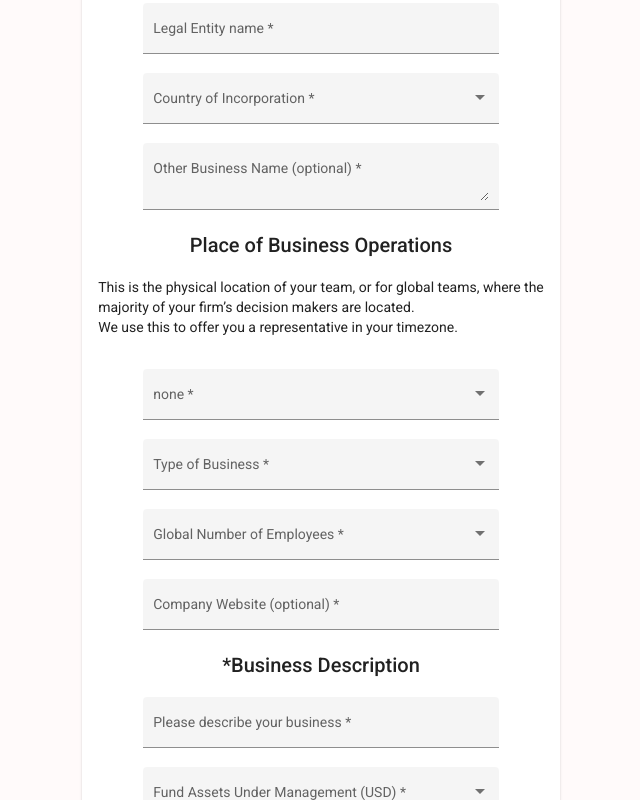
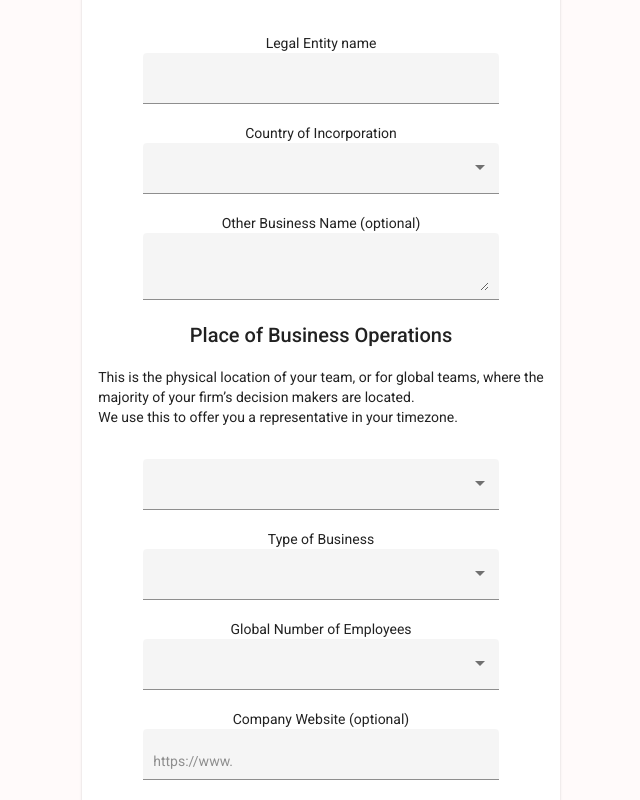
Before and after one commit to juanpdoss/ChallengeMaquetado, an Angular app in the folder challenge/: page / in a window 1280 px wide. Shown: the part 240-1040 px from the top of the page, without its empty margins (319-959 px from the left). Built offline with nearby package versions, Linux system fonts and the light colour scheme.

Commit message:
agrego mensajes de error para el usuario (completar campos faltantes)

```diff
--- a/challenge/src/app/pages/sign-up/sign-up.component.css
+++ b/challenge/src/app/pages/sign-up/sign-up.component.css
@@ -19,3 +19,7 @@ mat-form-field {
 hr {
   width: 100%;
 }
+
+div {
+  color: red;
+}
--- a/challenge/src/app/pages/sign-up/sign-up.component.html
+++ b/challenge/src/app/pages/sign-up/sign-up.component.html
@@ -5,16 +5,18 @@
   <br />
   <br />
 
+  <mat-label>Legal Entity name</mat-label>
   <mat-form-field appearance="fill">
-    <mat-label>Legal Entity name</mat-label>
-    <input matInput required />
+    <input matInput required [(ngModel)]="legalEntityName" #name="ngModel" />
+    <div *ngIf="name.errors?.required && (name.dirty || name.touched)">
+      Complete this field.
+    </div>
   </mat-form-field>
 
+  <mat-label>Country of Incorporation</mat-label>
   <mat-form-field appearance="fill">
-    <mat-label>Country of Incorporation</mat-label>
-    <mat-select required>
-      <mat-option value="one">First option</mat-option>
-      <mat-option value="two">Second option</mat-option>
+    <mat-select required [(ngModel)]="countryOfIncorporation" #name="ngModel">
+      <mat-option value="none">none</mat-option>
       <mat-option value="Afganistan">Afghanistan</mat-option>
       <mat-option value="Albania">Albania</mat-option>
       <mat-option value="Algeria">Algeria</mat-option>
@@ -275,11 +277,14 @@
       <mat-option value="Zambia">Zambia</mat-option>
       <mat-option value="Zimbabwe">Zimbabwe</mat-option>
     </mat-select>
+    <div *ngIf="name.errors?.required && (name.dirty || name.touched)">
+      Complete this field.
+    </div>
   </mat-form-field>
 
+  <mat-label>Other Business Name (optional)</mat-label>
   <mat-form-field appearance="fill">
-    <mat-label>Other Business Name (optional)</mat-label>
-    <textarea matInput required></textarea>
+    <textarea matInput required [(ngModel)]="binding"></textarea>
   </mat-form-field>
 
   <h2>Place of Business Operations</h2>
@@ -292,7 +297,6 @@
   </p>
   <br />
   <mat-form-field appearance="fill">
-    <mat-label>none</mat-label>
     <mat-select required>
       <mat-option value="none">none</mat-option>
       <mat-option value="Afganistan">Afghanistan</mat-option>
@@ -557,8 +561,8 @@
     </mat-select>
   </mat-form-field>
 
+  <mat-label>Type of Business</mat-label>
   <mat-form-field appearance="fill">
-    <mat-label>Type of Business</mat-label>
     <mat-select required>
       <mat-option value="none">none</mat-option>
       <mat-option value="cryptoAdvisory">Crypto advisory</mat-option>
@@ -569,8 +573,8 @@
     </mat-select>
   </mat-form-field>
 
+  <mat-label>Global Number of Employees</mat-label>
   <mat-form-field appearance="fill">
-    <mat-label>Global Number of Employees</mat-label>
     <mat-select required>
       <mat-option value="1 - 10">1 - 10</mat-option>
       <mat-option value="11 - 50">11 - 50</mat-option>
@@ -580,19 +584,32 @@
     </mat-select>
   </mat-form-field>
 
+  <mat-label>Company Website (optional)</mat-label>
   <mat-form-field appearance="fill">
-    <mat-label>Company Website (optional)</mat-label>
     <input matInput placeholder="https://www." required />
   </mat-form-field>
 
   <h2>*Business Description</h2>
+  <mat-label>Please describe your business </mat-label>
   <mat-form-field appearance="fill">
-    <mat-label>Please describe your business </mat-label>
-    <input matInput required [(ngModel)]="businessDescInput" />
+    <input
+      matInput
+      required
+      [(ngModel)]="this.businessDescInput"
+      #Description="ngModel"
+    />
+    <div
+      *ngIf="
+        Description.errors?.required &&
+        (Description.dirty || Description.touched)
+      "
+    >
+      Complete this field.
+    </div>
   </mat-form-field>
 
+  <mat-label>Fund Assets Under Management (USD)</mat-label>
   <mat-form-field appearance="fill">
-    <mat-label>Fund Assets Under Management (USD)</mat-label>
     <mat-select required [(ngModel)]="fundInput">
       <mat-option value="none">none</mat-option>
       <mat-option value="none">$0-5m</mat-option>
@@ -602,5 +619,5 @@
     </mat-select>
   </mat-form-field>
 
-  <button mat-raised-button color="primary" (click)="Validar()">next</button>
+  <button mat-raised-button color="primary">next</button>
 </mat-card>
--- a/challenge/src/app/pages/sign-up/sign-up.component.ts
+++ b/challenge/src/app/pages/sign-up/sign-up.component.ts
@@ -6,22 +6,15 @@ import { Component, OnInit } from '@angular/core';
   styleUrls: ['./sign-up.component.css'],
 })
 export class SignUpComponent implements OnInit {
+  countryOfIncorporation = '';
   placeOfBusiness: string = '';
   fundInput: string = '';
   binding: string = '';
-  errorMsg: string;
+  errorMsg: string = '';
+  legalEntityName = '';
   businessDescInput: string = '';
 
-  constructor() {
-    this.errorMsg = 'Complete this field.';
-  }
+  constructor() {}
 
   ngOnInit(): void {}
-
-  Validar() {
-
-
-
-
-  }
 }
```
Also changed, not shown: challenge/src/app/app.component.html (+12 -0 lines).
